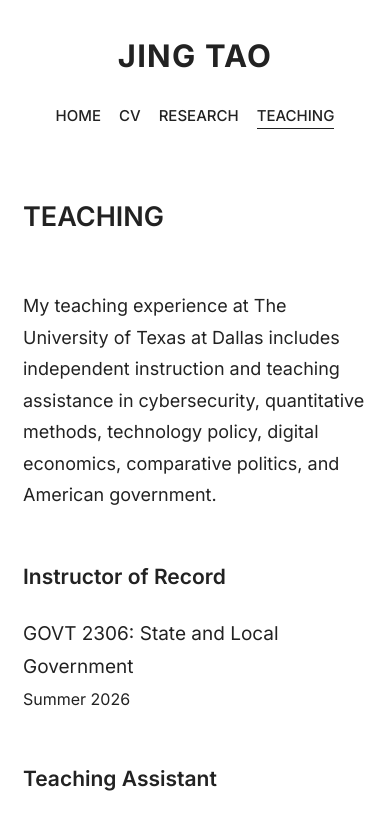
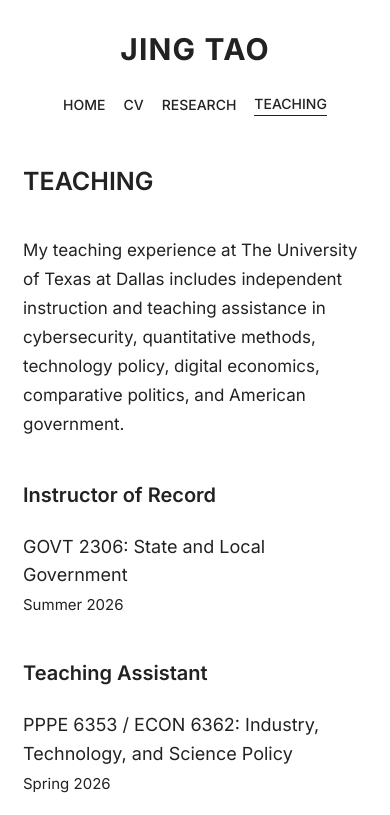
Before and after one commit to JingUSA/JingUSA.github.io, a plain HTML site: page teaching.html in a window 390 px wide. Shown: the top 815 px of the page. Drawn offline with Linux system fonts and the light colour scheme.

Commit message:
Update teaching.html

```diff
--- a/teaching.html
+++ b/teaching.html
@@ -4,7 +4,6 @@
 
 <head>
     <meta charset="UTF-8">
-
     <meta name="viewport"
           content="width=device-width, initial-scale=1.0">
 
@@ -24,9 +23,7 @@
 
     <style>
 
-        /* ==============================
-           GENERAL
-        ============================== */
+        /* GENERAL */
 
         * {
             box-sizing: border-box;
@@ -36,25 +33,19 @@
             margin: 0;
             background: #ffffff;
             color: #222222;
-
-            font-family:
-                'Inter', Arial, Helvetica, sans-serif;
-
+            font-family: 'Inter', Arial, Helvetica, sans-serif;
             font-weight: 400;
-            line-height: 1.7;
+            line-height: 1.6;
         }
 
 
-        /* ==============================
-           HEADER
-        ============================== */
+        /* HEADER - SAME AS HOME */
 
         .header {
             width: 90%;
-            max-width: 1380px;
-
+            max-width: 1280px;
             margin: 0 auto;
-            padding-top: 48px;
+            padding-top: 30px;
 
             display: flex;
             justify-content: space-between;
@@ -62,7 +53,7 @@
         }
 
         .name {
-            font-size: 36px;
+            font-size: 32px;
             font-weight: 700;
             letter-spacing: 1.2px;
             white-space: nowrap;
@@ -70,15 +61,14 @@
 
         .nav {
             display: flex;
-            gap: 30px;
+            gap: 28px;
             align-items: center;
         }
 
         .nav a {
             color: #222222;
             text-decoration: none;
-
-            font-size: 17px;
+            font-size: 15px;
             font-weight: 500;
         }
 
@@ -88,52 +78,41 @@
         }
 
 
-        /* ==============================
-           MAIN CONTENT
-        ============================== */
+        /* MAIN CONTENT - SAME WIDTH AS HOME */
 
         .content {
             width: 88%;
-            max-width: 1320px;
-
-            margin: 100px auto 100px auto;
+            max-width: 1180px;
+            margin: 60px auto 60px auto;
         }
 
         .page-title {
-            font-size: 30px;
+            font-size: 28px;
             font-weight: 600;
-
             margin-top: 0;
-            margin-bottom: 50px;
+            margin-bottom: 40px;
         }
 
         .intro {
             max-width: 980px;
-
-            font-size: 20px;
+            font-size: 18px;
             font-weight: 400;
-            line-height: 1.75;
-
-            margin-bottom: 45px;
+            line-height: 1.7;
+            margin-bottom: 40px;
         }
 
 
-        /* ==============================
-           TEACHING SECTIONS
-        ============================== */
+        /* TEACHING SECTIONS */
 
         .section-title {
-            font-size: 23px;
+            font-size: 21px;
             font-weight: 600;
-
-            margin-top: 48px;
-            margin-bottom: 24px;
+            margin-top: 40px;
+            margin-bottom: 22px;
         }
 
 
-        /* ==============================
-           COURSE ROWS
-        ============================== */
+        /* COURSE ROWS */
 
         .course {
             display: grid;
@@ -143,105 +122,119 @@
                 auto;
 
             column-gap: 60px;
-
             align-items: start;
-
-            margin-bottom: 20px;
+            margin-bottom: 18px;
         }
 
         .course-name {
-            font-size: 21px;
+            font-size: 19px;
             font-weight: 400;
         }
 
         .course-date {
-            font-size: 18px;
+            font-size: 16px;
             font-weight: 400;
-
             white-space: nowrap;
             text-align: right;
         }
 
         .institution {
             grid-column: 1 / 2;
-
-            font-size: 17px;
+            font-size: 16px;
             font-weight: 400;
-
             margin-top: 3px;
         }
 
 
-        /* ==============================
-           MOBILE
-        ============================== */
+        /* LARGE DESKTOP - SAME AS HOME */
+
+        @media (min-width: 1600px) {
+
+            .header {
+                max-width: 1380px;
+            }
+
+            .content {
+                max-width: 1250px;
+            }
+        }
+
+
+        /* TABLET */
+
+        @media (max-width: 1100px) {
+
+            .header {
+                width: 92%;
+            }
+
+            .content {
+                width: 90%;
+            }
+        }
+
+
+        /* MOBILE */
 
         @media (max-width: 780px) {
 
             .header {
                 width: calc(100% - 40px);
-
                 flex-direction: column;
-
                 gap: 20px;
-
-                padding-top: 30px;
+                padding-top: 25px;
             }
 
             .name {
-                font-size: 31px;
+                font-size: 30px;
             }
 
             .nav {
                 gap: 18px;
-
                 flex-wrap: wrap;
-
                 justify-content: center;
             }
 
             .nav a {
-                font-size: 15px;
+                font-size: 14px;
             }
 
             .content {
                 width: calc(100% - 46px);
-
-                margin-top: 65px;
+                margin-top: 45px;
+                margin-bottom: 50px;
             }
 
             .page-title {
-                font-size: 27px;
+                font-size: 25px;
+                margin-bottom: 35px;
             }
 
             .intro {
-                font-size: 18px;
+                font-size: 17px;
             }
 
             .section-title {
-                font-size: 21px;
+                font-size: 20px;
             }
 
             .course {
                 grid-template-columns: 1fr;
-
                 row-gap: 3px;
-
                 margin-bottom: 22px;
             }
 
             .course-name {
-                font-size: 19px;
+                font-size: 18px;
             }
 
             .course-date {
-                font-size: 16px;
-
+                font-size: 15px;
                 text-align: left;
             }
 
             .institution {
-                font-size: 16px;
+                font-size: 15px;
             }
         }
 
@@ -251,17 +244,13 @@
 
 <body>
 
-
-    <!-- ==============================
-         HEADER
-    ============================== -->
+    <!-- HEADER -->
 
     <header class="header">
 
         <div class="name">
             JING TAO
         </div>
-
 
         <nav class="nav">
 
@@ -288,17 +277,13 @@
     </header>
 
 
-
-    <!-- ==============================
-         MAIN CONTENT
-    ============================== -->
+    <!-- MAIN CONTENT -->
 
     <main class="content">
 
         <h1 class="page-title">
             TEACHING
         </h1>
-
 
         <p class="intro">
             My teaching experience at The University of Texas at Dallas
@@ -308,15 +293,11 @@
         </p>
 
 
-
-        <!-- ==========================
-             INSTRUCTOR OF RECORD
-        =========================== -->
+        <!-- INSTRUCTOR OF RECORD -->
 
         <h2 class="section-title">
             Instructor of Record
         </h2>
-
 
         <div class="course">
 
@@ -331,15 +312,11 @@
         </div>
 
 
-
-        <!-- ==========================
-             TEACHING ASSISTANT
-        =========================== -->
+        <!-- TEACHING ASSISTANT -->
 
         <h2 class="section-title">
             Teaching Assistant
         </h2>
-
 
         <div class="course">
 
@@ -438,9 +415,7 @@
 
         </div>
 
-
     </main>
-
 
 </body>
 
```
